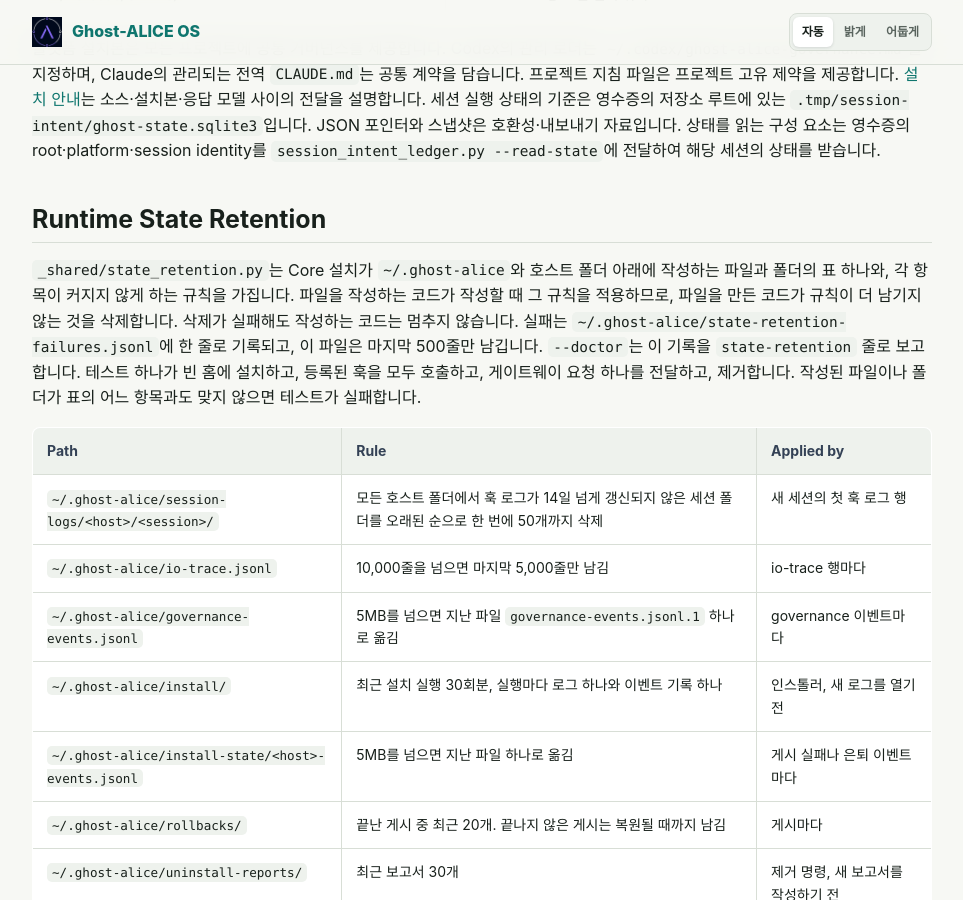
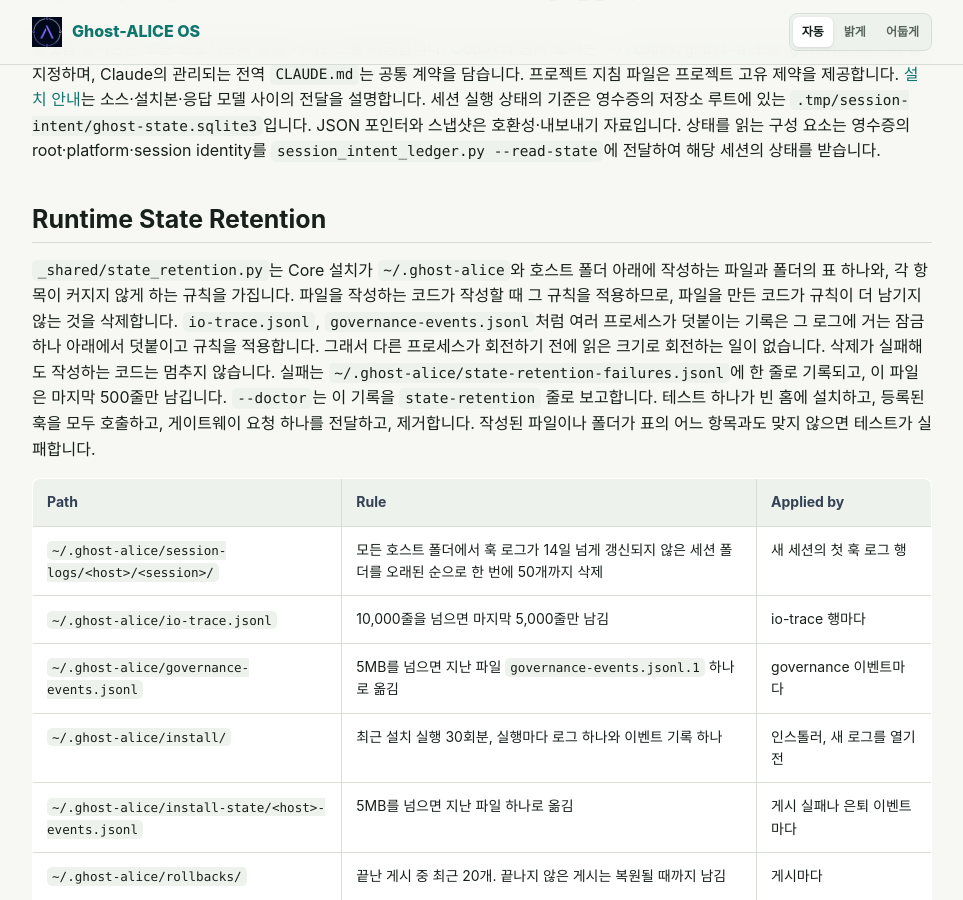
Before and after one commit to AidALL/ghost-alice, a Jekyll site: the page built from docs/ko/reference/repository-structure.md, in a window 1280 px wide and 900 px high, scrolled down 3025 px. Shown: the whole window, without its empty margins (158-1121 px from the left). Built offline with Jekyll 4.4.1, drawn with Linux system fonts in a browser that asks for light colours; our own code applies the rules of GitHub Pages for plain Markdown files.

Commit message:
Document the locked appends of shared logs
- Logs several processes append to rotate under one lock on the log

```diff
--- a/docs/ko/reference/repository-structure.md
+++ b/docs/ko/reference/repository-structure.md
@@ -85,7 +85,7 @@ README는 프로젝트 소개와 빠른 시작을 안내합니다. 이 문서는
 
 ## Runtime State Retention
 
-`_shared/state_retention.py`는 Core 설치가 `~/.ghost-alice`와 호스트 폴더 아래에 작성하는 파일과 폴더의 표 하나와, 각 항목이 커지지 않게 하는 규칙을 가집니다. 파일을 작성하는 코드가 작성할 때 그 규칙을 적용하므로, 파일을 만든 코드가 규칙이 더 남기지 않는 것을 삭제합니다. 삭제가 실패해도 작성하는 코드는 멈추지 않습니다. 실패는 `~/.ghost-alice/state-retention-failures.jsonl`에 한 줄로 기록되고, 이 파일은 마지막 500줄만 남깁니다. `--doctor`는 이 기록을 `state-retention` 줄로 보고합니다. 테스트 하나가 빈 홈에 설치하고, 등록된 훅을 모두 호출하고, 게이트웨이 요청 하나를 전달하고, 제거합니다. 작성된 파일이나 폴더가 표의 어느 항목과도 맞지 않으면 테스트가 실패합니다.
+`_shared/state_retention.py`는 Core 설치가 `~/.ghost-alice`와 호스트 폴더 아래에 작성하는 파일과 폴더의 표 하나와, 각 항목이 커지지 않게 하는 규칙을 가집니다. 파일을 작성하는 코드가 작성할 때 그 규칙을 적용하므로, 파일을 만든 코드가 규칙이 더 남기지 않는 것을 삭제합니다. `io-trace.jsonl`, `governance-events.jsonl`처럼 여러 프로세스가 덧붙이는 기록은 그 로그에 거는 잠금 하나 아래에서 덧붙이고 규칙을 적용합니다. 그래서 다른 프로세스가 회전하기 전에 읽은 크기로 회전하는 일이 없습니다. 삭제가 실패해도 작성하는 코드는 멈추지 않습니다. 실패는 `~/.ghost-alice/state-retention-failures.jsonl`에 한 줄로 기록되고, 이 파일은 마지막 500줄만 남깁니다. `--doctor`는 이 기록을 `state-retention` 줄로 보고합니다. 테스트 하나가 빈 홈에 설치하고, 등록된 훅을 모두 호출하고, 게이트웨이 요청 하나를 전달하고, 제거합니다. 작성된 파일이나 폴더가 표의 어느 항목과도 맞지 않으면 테스트가 실패합니다.
 
 | Path | Rule | Applied by |
 | --- | --- | --- |
```
Also changed, not shown: docs/reference/repository-structure.md (+1 -1 lines).
